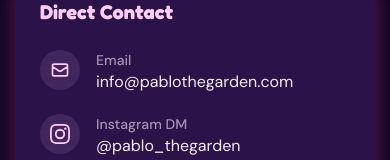
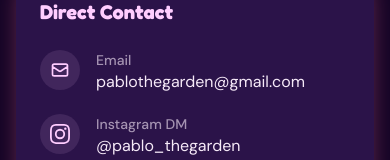
Before and after one commit to GiacomoCa/pablothegarden, a Next.js app: page /en/contact in a window 390 px wide. Shown: the part 1043-1203 px from the top of the page. Built offline with nearby package versions, Linux system fonts and the light colour scheme.

Commit message:
fix(ui): move language switcher up in mobile menu; update contact email
- Mobile drawer: language selector no longer pinned to the bottom (was hidden
  behind the floating tickets/Instagram buttons); now sits under the nav links.
- Contact email updated to pablothegarden@gmail.com.

```diff
--- a/src/components/contact/DirectContact.tsx
+++ b/src/components/contact/DirectContact.tsx
@@ -17,8 +17,8 @@ export default function DirectContact() {
   const contacts: ContactItem[] = [
     {
       label: t('direct_email'),
-      value: 'info@pablothegarden.com',
-      href: 'mailto:info@pablothegarden.com',
+      value: 'pablothegarden@gmail.com',
+      href: 'mailto:pablothegarden@gmail.com',
       icon: (
         <svg
           className="h-5 w-5"
--- a/src/components/layout/Header.tsx
+++ b/src/components/layout/Header.tsx
@@ -167,7 +167,7 @@ export default function Header() {
             activeLinkClassName="!text-candy-pink bg-candy-pink/10"
           />
 
-          <div className="mt-auto pt-6 border-t border-candy-pink/10">
+          <div className="mt-6 pt-6 border-t border-candy-pink/10">
             <LanguageSwitcher className="w-full justify-center" />
           </div>
         </div>
```
